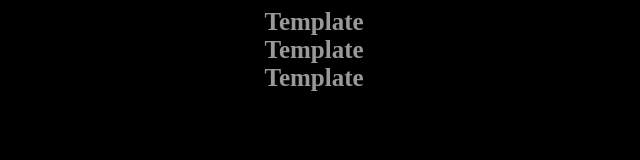
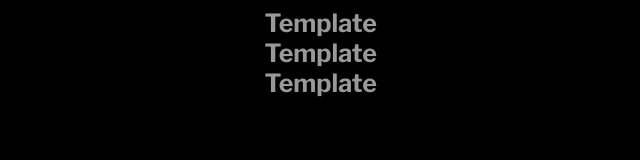
Before and after one commit to pomazkovanton/noiceland, a website built with Parcel: page src/index.html in a window 1280 px wide. Shown: the whole page, without its empty margins (253-893 px from the left). Built offline with nearby package versions, Linux system fonts and the light colour scheme.

Commit message:
feat/fonts: добавил шрифты #4

```diff
--- /dev/null
+++ b/src/styles/commons/fonts.css
@@ -0,0 +1,39 @@
+/* LibreFranklin */
+@font-face {
+    font-family: "LibreFranklin";
+    font-style: normal;
+    font-weight: 400;
+    src: local('LibreFranklin-Regular'),
+        url('../../assets/fonts/LibreFranklin-Regular.ttf') format('ttf'),
+        url('../../assets/fonts/LibreFranklin-Regular.woff') format('woff'),
+        url('../../assets/fonts/LibreFranklin-Regular.woff2') format('woff2');
+}
+@font-face {
+    font-family: "LibreFranklin";
+    font-style: bold;
+    font-weight: 700;
+    src: local('LibreFranklin-Bold'),
+        url('../../assets/fonts/LibreFranklin-Bold.ttf') format('ttf'),
+        url('../../assets/fonts/LibreFranklin-Bold.woff') format('woff'),
+        url('../../assets/fonts/LibreFranklin-Bold.woff2') format('woff2');
+}
+/* SourceSerifPro */
+@font-face {
+    font-family: "SourceSerifPro";
+    font-style: normal;
+    font-weight: 400;
+    src: local('SourceSerifPro-Regular'),
+        url('../../assets/fonts/SourceSerifPro-Regular.ttf') format('ttf'),
+        url('../../assets/fonts/SourceSerifpro-regular-webfont.woff') format('woff'),
+        url('../../assets/fonts/SourceSerifpro-regular-webfont.woff2') format('woff2');
+}
+/* TenorSansRegular */
+@font-face {
+    font-family: "TenorSansRegular";
+    font-style: normal;
+    font-weight: 400;
+    src: local('TenorSans-Regular'),
+        url('../../assets/fonts/TenorSans-Regular.ttf') format('ttf'),
+        url('../../assets/fonts/Tenorsans-regular-webfont.woff') format('woff'),
+        url('../../assets/fonts/Tenorsans-regular-webfont.woff2') format('woff2');
+}
--- a/src/styles/commons/variables.css
+++ b/src/styles/commons/variables.css
@@ -1,3 +1,4 @@
+@import url("./fonts.css");
 /* переменные цветов */
 :root {
   --color-text-gray-main: #999;
@@ -8,4 +9,8 @@
   --color-footer-hr: #4d4d4d;
   --color-border-input: #ccc;
   --color-footer-bg: #141414;
+  /* переменные шрифтов */
+  --fonts-libreFranklin: "LibreFranklin", sans-serif;
+  --fonts-sourcePro: "SourceSerifPro", sans-serif;
+  --fonts-tenorSans: "TenorSansRegular", sans-serif;
 }
--- a/src/styles/pages/index.css
+++ b/src/styles/pages/index.css
@@ -2,11 +2,13 @@
 
 body {
   background-color: black;
+  /* общий стиль шрифта */
+  font-family: var(--fonts-libreFranklin);
+  font-weight: 400;
 }
 
 h1 {
   display: block;
-
   max-width: 245px;
   margin: auto;
 
```
Also changed, not shown: src/assets/fonts/LibreFranklin-Bold.ttf (added), src/assets/fonts/LibreFranklin-Bold.woff (added), src/assets/fonts/LibreFranklin-Bold.woff2 (added), src/assets/fonts/LibreFranklin-Regular.ttf (added), src/assets/fonts/LibreFranklin-Regular.woff (added), src/assets/fonts/LibreFranklin-Regular.woff2 (added), src/assets/fonts/SourceSerifPro-Regular.ttf (added), src/assets/fonts/SourceSerifpro-regular-webfont.woff (added), src/assets/fonts/SourceSerifpro-regular-webfont.woff2 (added), src/assets/fonts/TenorSans-Regular.ttf (added), src/assets/fonts/Tenorsans-regular-webfont.woff (added), src/assets/fonts/Tenorsans-regular-webfont.woff2 (added).
